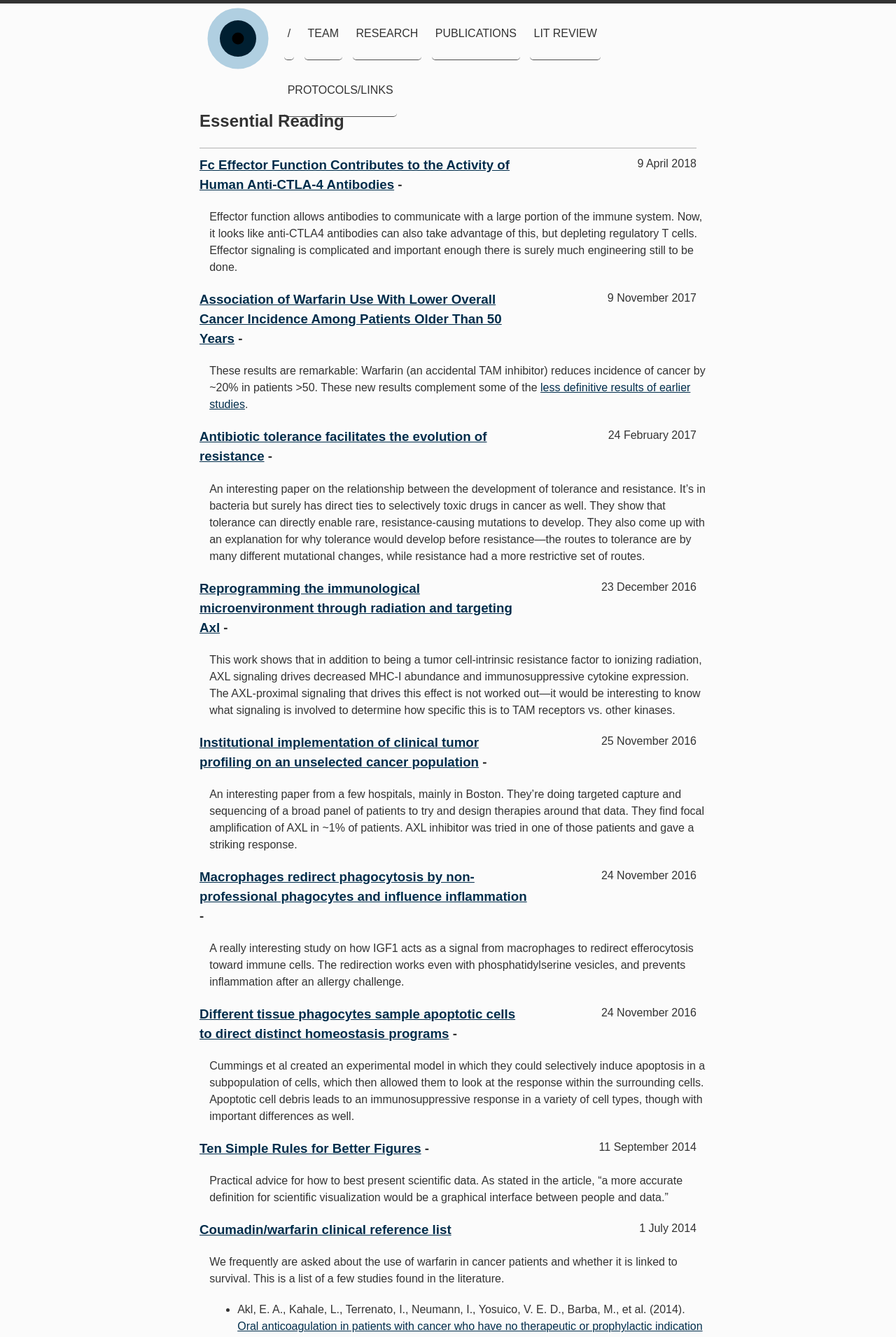
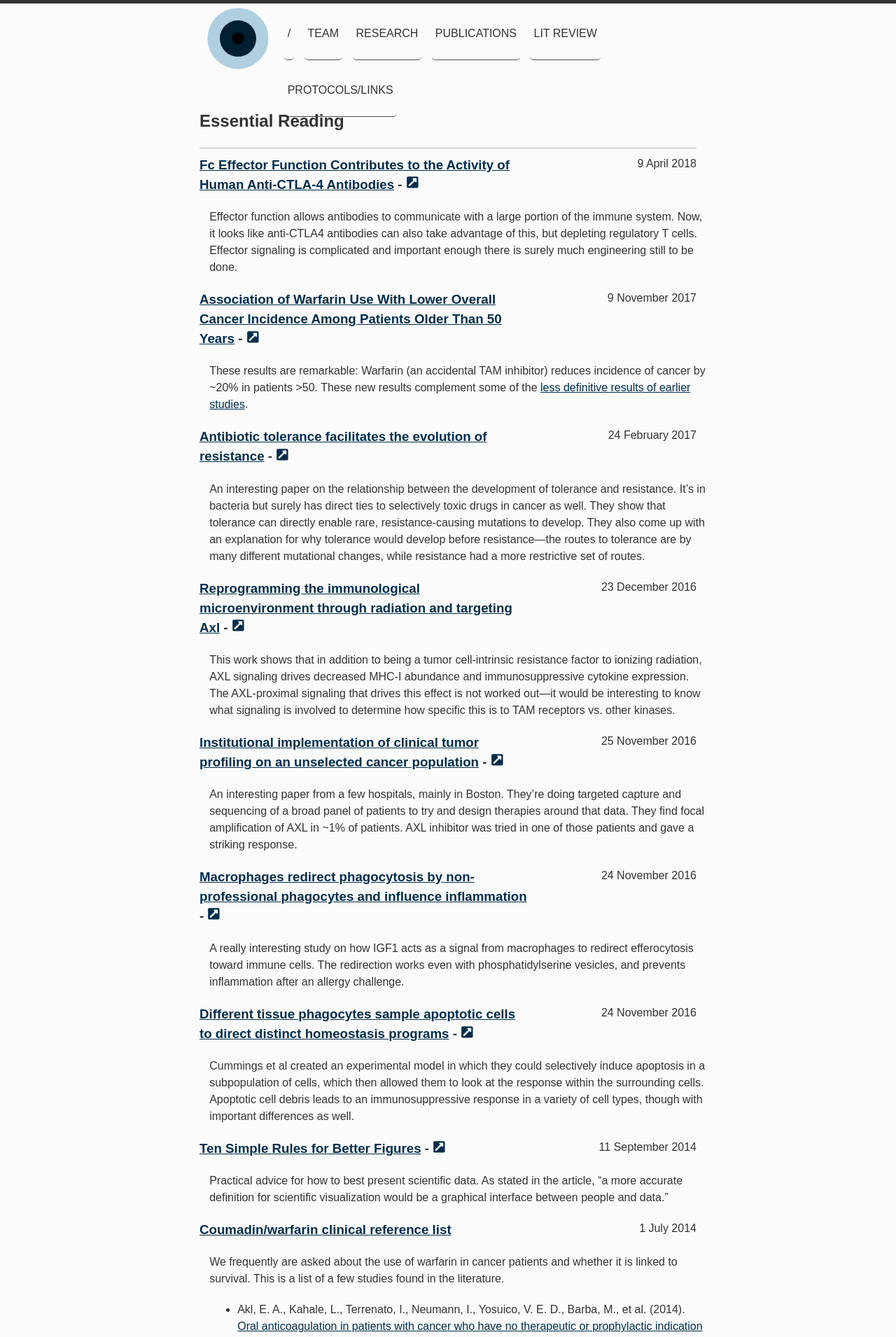
Before and after one commit to meyer-lab/asmlab.org, a Jekyll site: the page built from reading/index.html, in a window 1280 px wide. Shown: the top 1910 px of the page at 70% size. Built offline with Jekyll 4.4.1, drawn with Linux system fonts in a browser that asks for light colours; some web fonts are replaced.

Commit message:
Update index.html

```diff
--- a/reading/index.html
+++ b/reading/index.html
@@ -9,7 +9,7 @@ title: Essential Reading
 
 {% for post in site.categories.literature %}
   <article class="row gutters">
-    <h3 class="col span_8"><a href="{{ site.baseurl }}{{ post.url }}" title="{{ post.title }}">{{ post.title }}</a>{% if post.external-url %} - <a href="{{ post.external-url }}"><i class="fa fa-external-link"></i></a>{% endif %}</h3>
+    <h3 class="col span_8"><a href="{{ site.baseurl }}{{ post.url }}" title="{{ post.title }}">{{ post.title }}</a>{% if post.external-url %} - <a href="{{ post.external-url }}"><svg class="svg-icon"><use xlink:href="#fa-external"></use></svg></a>{% endif %}</h3>
 
     <div class="post-date col span_4">
       <time datetime="{{ post.date | date: '%Y-%m-%d' }}">{{ post.date | date: "%-d %B %Y" }}</time>
```
